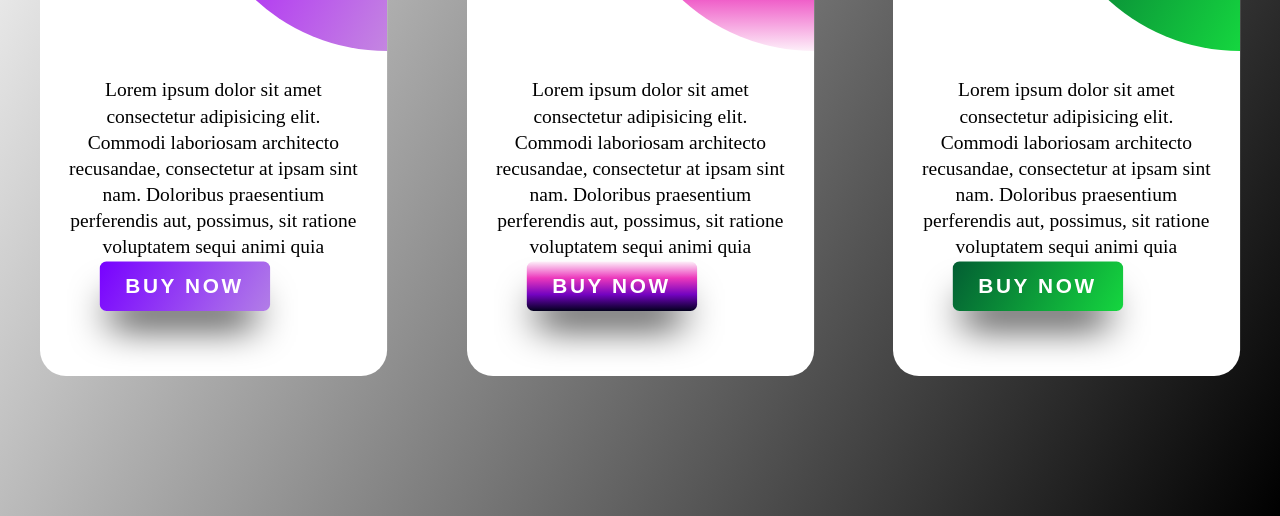
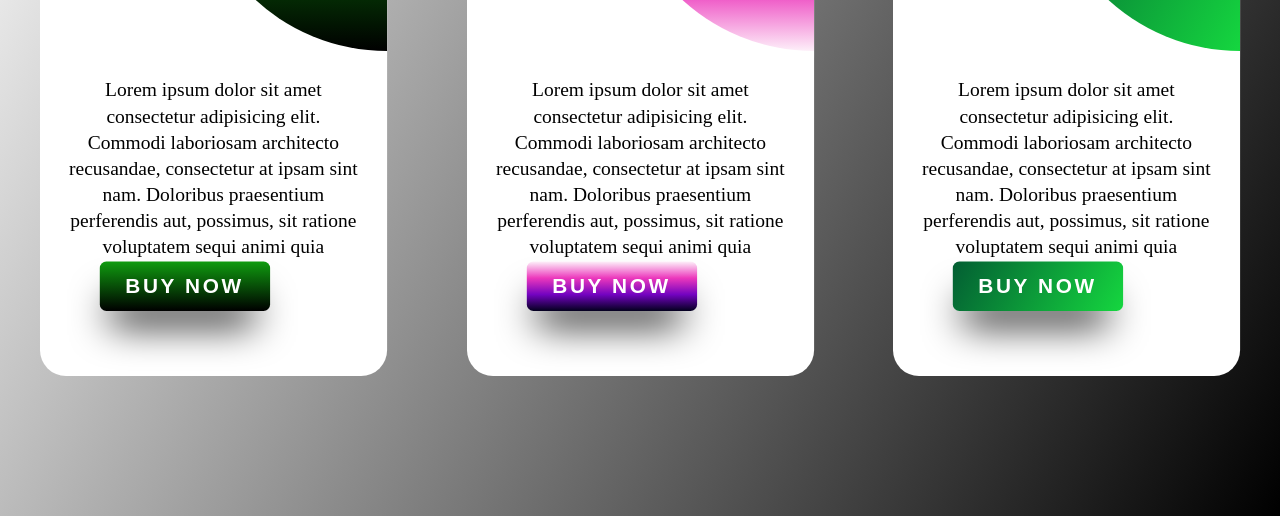
Before and after one commit to francoasevey/Creative-Cards, a plain HTML site: page index.html in a window 1280 px wide. Shown: the part 284-800 px from the top of the page. Drawn offline with Linux system fonts and the light colour scheme.

Commit message:
card 1 and 2

```diff
--- a/main.css
+++ b/main.css
@@ -26,11 +26,13 @@ body{
     position: absolute;
     height: 150px;
     width: 150px;
-    background: linear-gradient(120deg, #a600ff, #c486e1);
     right: 0;
     border-radius: 0 0 0 158px;
     box-shadow: 0 5px 3px #ffffff;
     transition: 0.5s;
+    background: linear-gradient(120deg, #03001e);
+    background: -webkit-linear-gradient(to bottom, #0f9b0f, #000000);
+    background: linear-gradient(to bottom, #0f9b0f, #000000);
 }
 .card.card:hover::before{
     height: 100%;
@@ -65,13 +67,15 @@ a{
     font-family: sans-serif;
     text-transform: uppercase;
     padding: 10px 20px;
-    background: linear-gradient(120deg, #7701ff, #b27ee7);
     border-radius: 5px;
     border: none;
     color: #fff;
     font-weight: 600;
     letter-spacing: 2px;
     box-shadow: -2px 20px 30px -10px #000;
+    background: linear-gradient(120deg, #000000);
+    background: -webkit-linear-gradient(to bottom, #0f9b0f, #000000);
+    background: linear-gradient(to bottom, #0f9b0f, #000000);
 }
 .card:nth-child(2).card:before{
     background: linear-gradient(120deg, #03001e);
```
